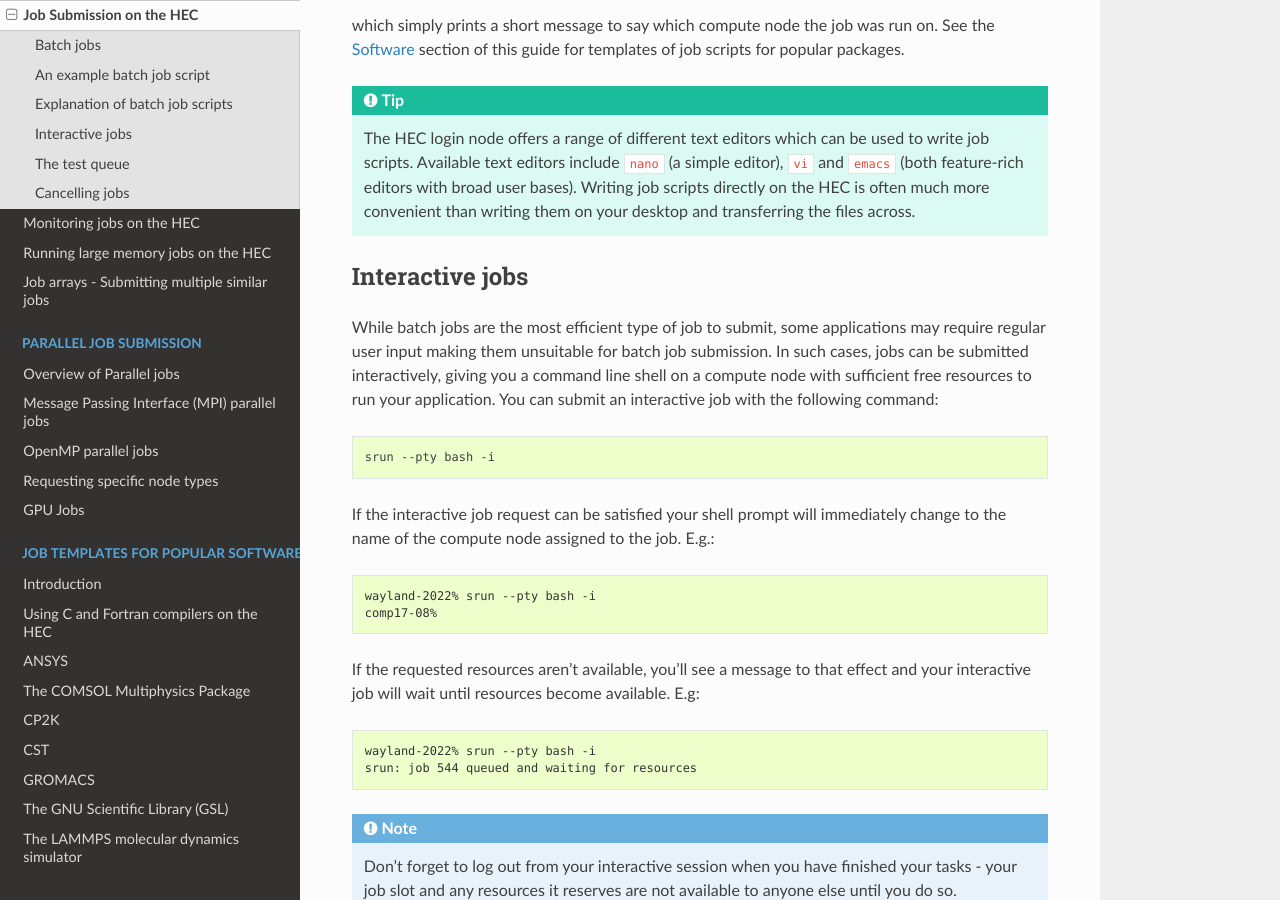
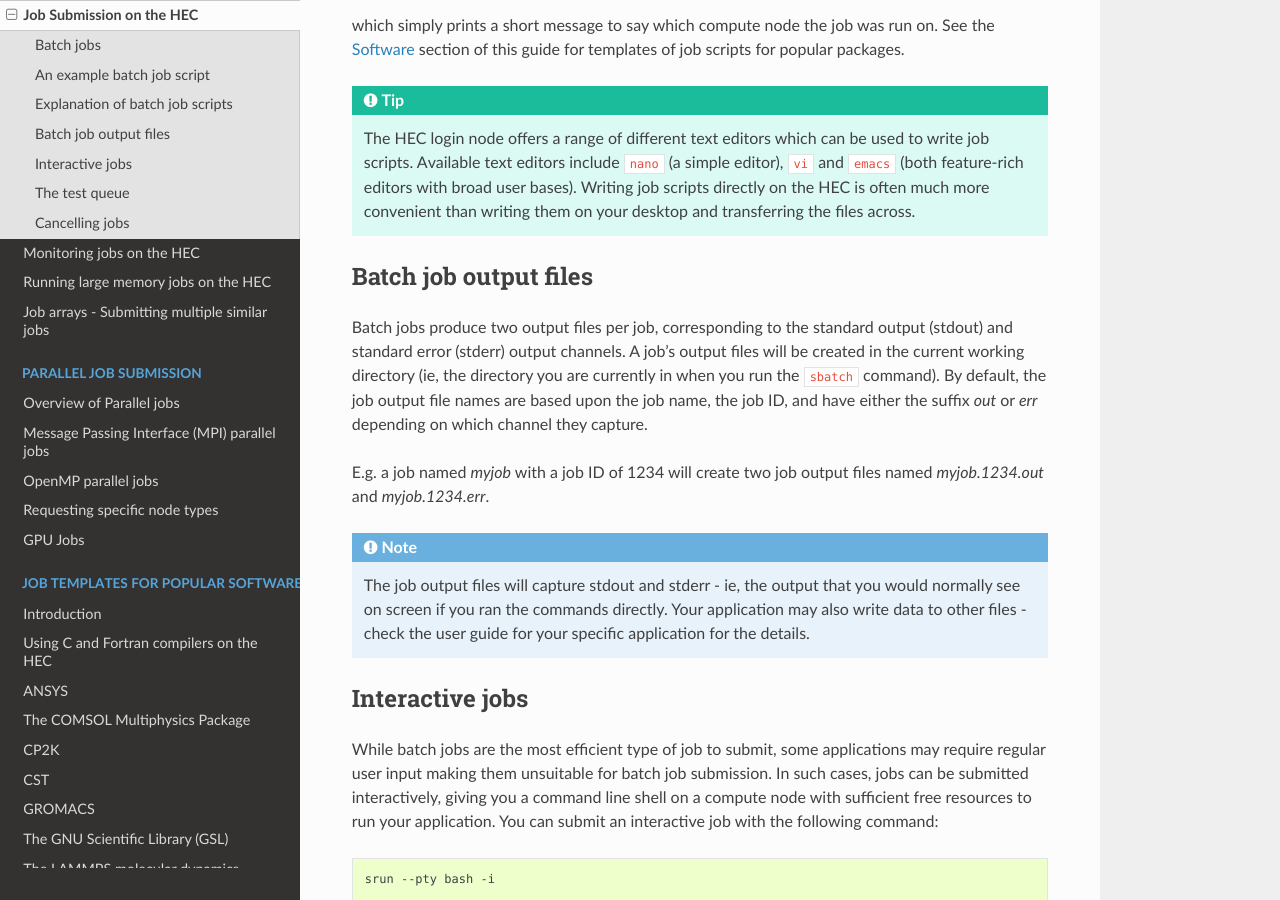
Before and after one commit to MikePacey/Lancaster-HEC, a Sphinx documentation site: the page built from docs/submit.rst, in a window 1280 px wide and 900 px high, scrolled down 2634 px. Built offline with Sphinx 7.4.7 and the Read the Docs theme 3.1.0, drawn with Linux system fonts in a browser that asks for light colours; formulas are drawn with MathJax 3.

Commit message:
main branch

```diff
--- a/docs/gpu.rst
+++ b/docs/gpu.rst
@@ -129,7 +129,7 @@ jobs to this queue make sure that your application doesn't use double precision
 will run much more slowly than on the V100s on the gpu- queues.
 
 **Priority**: When the queue becomes busy, priority will be given to jobs belonging
-to researchers associated with the contributing Research Groups so non-priority jobs
+to researchers associated with the Research Groups that contributed these nodes. Non-priority jobs
 may experience longer wait times during busy periods. Priority users will be notified
 on account creation that they have access to the *astro-tier1* or *astro-tier2* priority
 queues. All other users will have access to the *astro* queue.
--- a/docs/submit.rst
+++ b/docs/submit.rst
@@ -148,6 +148,25 @@ templates of job scripts for popular packages.
    job scripts directly on the HEC is often much more convenient than writing them on
    your desktop and transferring the files across.
 
+Batch job output files
+----------------------
+
+Batch jobs produce two output files per job, corresponding to the standard output (stdout) and
+standard error (stderr) output channels. A job's output files will be created in
+the current working directory (ie, the directory you are currently in when you run
+the ``sbatch`` command). By default, the job output file names are based upon the job name,
+the job ID, and have either the suffix *out* or *err* depending on which channel they capture.
+
+E.g. a job named *myjob* with a job ID of 1234 will create two job output files named
+*myjob.1234.out* and *myjob.1234.err*.
+
+.. Note::
+
+   The job output files will capture stdout and stderr - ie, the output that you would
+   normally see on screen if you ran the commands directly. Your application may also
+   write data to other files - check the user guide for your specific application for
+   the details.
+
 Interactive jobs
 ----------------
 
```
